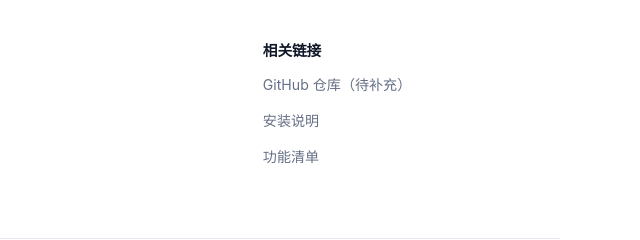
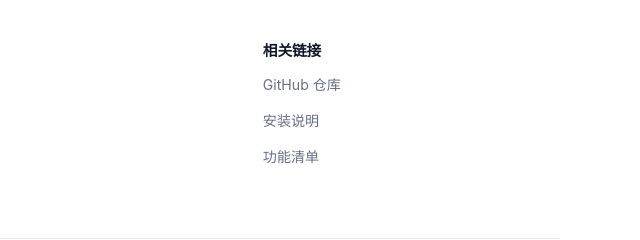
Before and after one commit to Mylimn/project2, a browser extension: page docs/index.html in a window 1280 px wide. Shown: the part 3420-3660 px from the top of the page, 640-1280 px from the left. Drawn offline with Linux system fonts and the light colour scheme.

Commit message:
docs: 补充 GitHub 仓库地址

```diff
--- a/docs/index.html
+++ b/docs/index.html
@@ -397,8 +397,7 @@
         <div class="footer-col">
           <h3>相关链接</h3>
           <ul>
-            <!-- 占位链接：发布前替换为真实仓库地址 -->
-            <li><a href="#" data-placeholder>GitHub 仓库（待补充）</a></li>
+            <li><a href="https://github.com/Mylimn/project2" target="_blank" rel="noopener noreferrer">GitHub 仓库</a></li>
             <li><a href="#install">安装说明</a></li>
             <li><a href="#features">功能清单</a></li>
           </ul>
```
Also changed, not shown: README.md.
